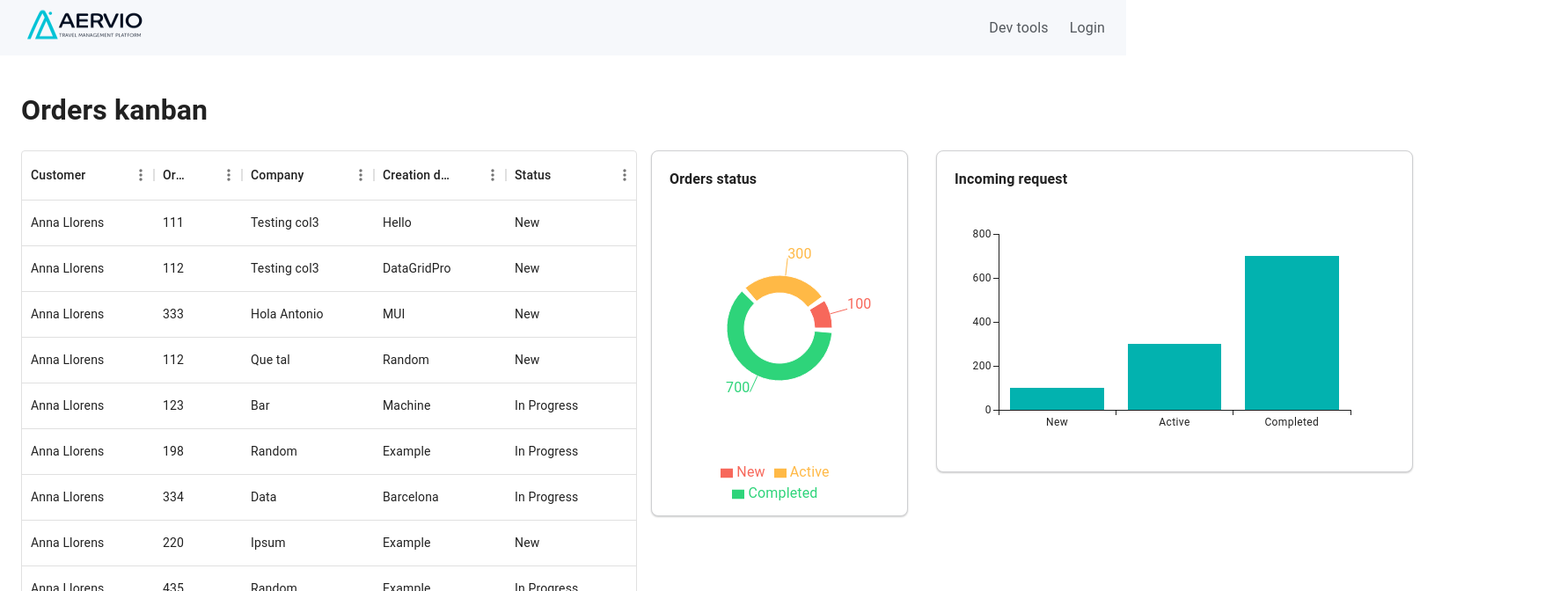
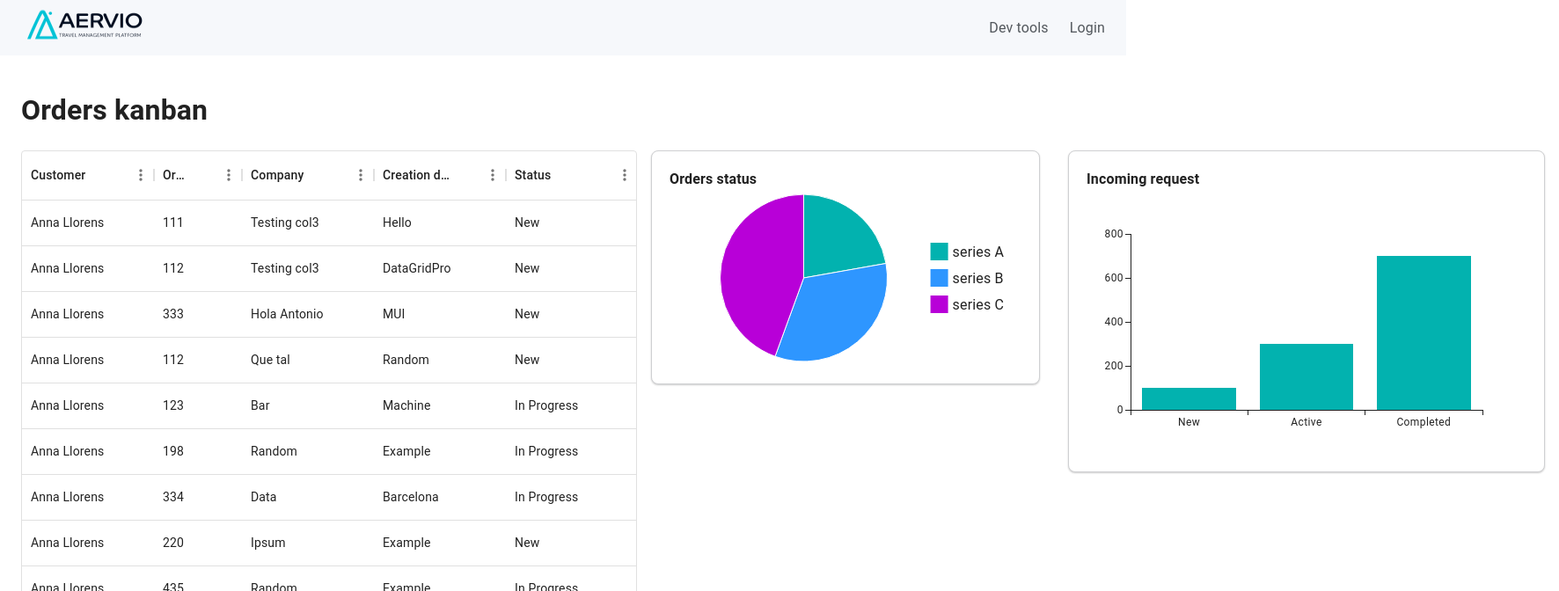
Before and after one commit to anna-llorens/client-app, a Next.js app: page /orders in a window 1280 px wide. Shown: the top 672 px of the page at 88% size, 1772 px wide, since content can reach past the window. Built offline with nearby package versions, Linux system fonts and the light colour scheme.

Commit message:
Added charts components

```diff
--- a/next.config.js
+++ b/next.config.js
@@ -1,5 +1,9 @@
 /** @type {import('next').NextConfig} */
-const withTM = require("next-transpile-modules")(["@mui/x-charts/BarChart"]);
+const withTM = require("next-transpile-modules")([
+  "@mui/x-charts/BarChart",
+  "@mui/x-charts/LineChart",
+  "@mui/x-charts/PieChart",
+]);
 module.exports = withTM({
   experimental: {
     esmExternals: "loose",
--- a/src/components/charts/pie-chart.tsx
+++ b/src/components/charts/pie-chart.tsx
@@ -1,42 +1,20 @@
-import { FC } from "react";
-import { BarChart } from "@mui/x-charts/BarChart";
-import {
-  PieChart,
-  Pie,
-  Sector,
-  Cell,
-  ResponsiveContainer,
-  Legend,
-} from "recharts";
+import * as React from "react";
+import { PieChart } from "@mui/x-charts/PieChart";
 
-const data = [
-  { name: "New", value: 100 },
-  { name: "Active", value: 300 },
-  { name: "Completed", value: 700 },
-];
-const COLORS = ["#F7685B", "#FFB946", "#2ED47A", "#FF8042"];
-
-export const StatusPieChart: FC = () => {
+export default function BasicPie() {
   return (
-    <>
-      <PieChart width={250} height={350}>
-        <Pie
-          data={data}
-          cx="50%"
-          cy="50%"
-          innerRadius={40}
-          outerRadius={60}
-          fill="#8884d8"
-          paddingAngle={5}
-          dataKey="value"
-          label
-        >
-          {data.map((entry, index) => (
-            <Cell key={`cell-${index}`} fill={COLORS[index % COLORS.length]} />
-          ))}
-        </Pie>
-        <Legend verticalAlign="bottom" height={36} />
-      </PieChart>
-    </>
+    <PieChart
+      series={[
+        {
+          data: [
+            { id: 0, value: 10, label: "series A" },
+            { id: 1, value: 15, label: "series B" },
+            { id: 2, value: 20, label: "series C" },
+          ],
+        },
+      ]}
+      width={400}
+      height={200}
+    />
   );
-};
+}
--- a/src/pages/orders.tsx
+++ b/src/pages/orders.tsx
@@ -1,9 +1,5 @@
-import {
-  AppSection,
-  BaBarChartStatus,
-  StatusPieChart,
-  Widget,
-} from "@/components";
+import { AppSection, BaBarChartStatus, Widget } from "@/components";
+import BasicPie from "@/components/charts/pie-chart";
 import { Kanban } from "@/components/kanban";
 import { useTheme } from "@mui/material/styles";
 import styled from "styled-components";
@@ -22,7 +18,7 @@
       <Container>
         <Kanban />
         <Widget title="Orders status">
-          <StatusPieChart />
+          <BasicPie />
         </Widget>
         <Widget title="Incoming request">
           <BaBarChartStatus />
```
Also changed, not shown: public/import-server-error.png (added), 1 other file (tests, documents, lock files or other folders).
